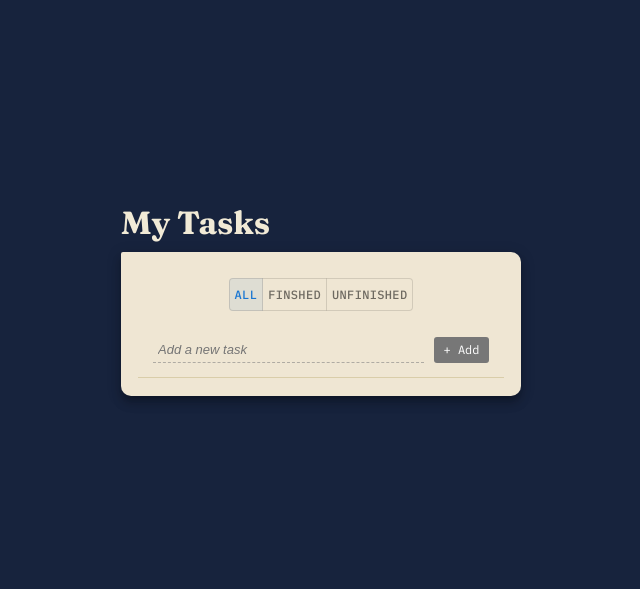
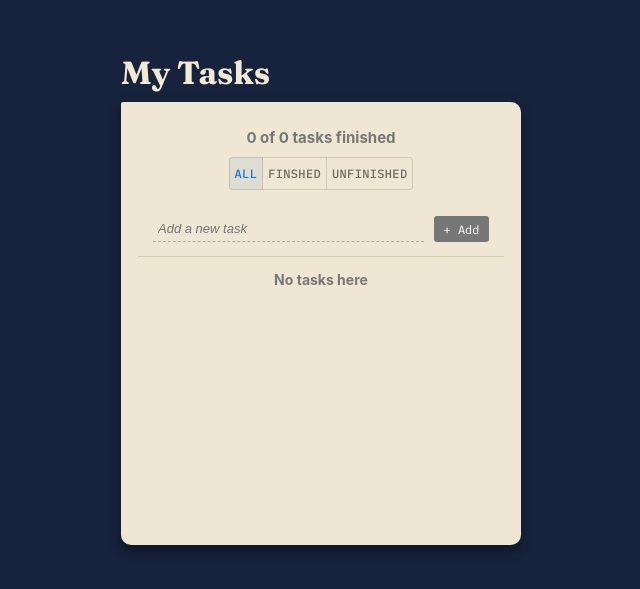
Before and after one commit to abd0mar/React-Todo-List-App, a React (Create React App) app: page / in a window 1280 px wide. Shown: the part 101-690 px from the top of the page, without its empty margins (319-959 px from the left). Built offline with nearby package versions, Linux system fonts and the light colour scheme.

Commit message:
Add finished tasks counter, empty state, and Enter/Escape shortcuts

```diff
--- a/src/component/AddTasks.js
+++ b/src/component/AddTasks.js
@@ -4,6 +4,10 @@ import { TaskDataContext } from "../context/TasksDataContext";
 export default function AddTasks(){
   const {inputValue, setInputValue} = useContext(TaskDataContext);
   const {handleAddBtn} = useContext(TasksActionsContext);
+  const handleOnKeyDown = (e) => {
+    if(e.key === "Enter") handleAddBtn();
+    if (e.key === "Escape") setInputValue("")
+  }
 
 
   return(
@@ -14,12 +18,13 @@ export default function AddTasks(){
         style={{flex:"3", border:"none", borderBottom:"1px dashed rgba(27,36,52,0.3)", outline:"none", background:"transparent", padding:"5px", fontSize:"small", fontStyle:"italic"}}
         value={inputValue}
         onChange={(e) => setInputValue(e.target.value)}
+        onKeyDown={handleOnKeyDown}
       />
       <button
         className="add-btn"
         style={{}}
         onClick={handleAddBtn}
-        disabled={inputValue.length === 0}
+        disabled={inputValue.length === 0 || inputValue.trim().length === 0}
       >+ Add</button>
     </div>
   );
--- /dev/null
+++ b/src/component/Counter.js
@@ -0,0 +1,10 @@
+import { useContext } from "react";
+import { TaskDataContext } from "../context/TasksDataContext";
+
+export default function Counter(){
+  const {tasksArray} = useContext(TaskDataContext)
+  const finishedTasks = tasksArray.filter(task => task.status === "finished").length
+  return(
+    <p style={{margin:"0", paddingBottom:"10px", fontSize:"15px", color:"#777", fontWeight:"700"}}>{finishedTasks} of {tasksArray.length} tasks finished</p>
+  );
+}
--- a/src/component/TasksContainer.js
+++ b/src/component/TasksContainer.js
@@ -3,6 +3,7 @@ import AddTasks from "./AddTasks";
 import { TaskDataContext } from "../context/TasksDataContext";
 import Task from "./Tasks";
 import { useContext, useEffect } from "react";
+import Counter from "./Counter";
 
 export default function TasksContainer(){
   const {filteredArray,  setTasksArray} = useContext(TaskDataContext);
@@ -15,15 +16,13 @@ export default function TasksContainer(){
   }, [setTasksArray])
   return(
       <div>
+        <Counter/>
         <FilterBtn/>
         <AddTasks/>
-        <div style={{display:"flex", flexDirection:"column", overflowY:"scroll", maxHeight:"300px"}}>
-          {filteredArray.map((task) => (
-            <Task
-              title={task.title}
-              id={task.id}
-              key={task.id}
-              status={task.status}/>))
+        <div style={{display:"flex", flexDirection:"column", overflowY:"auto", height:"270px"}}>
+          {
+            filteredArray.length === 0 ? <p style={{color:"#777", fontWeight:"bold", fontSize:"14px"}}>No tasks here</p> : filteredArray.map((task) => (
+            <Task title={task.title} id={task.id} key={task.id} status={task.status}/>))
           }
         </div>
       </div>
```
